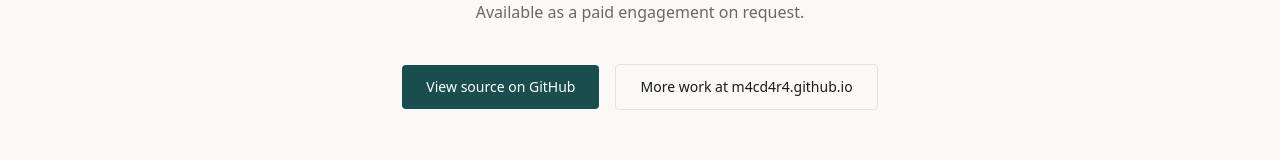
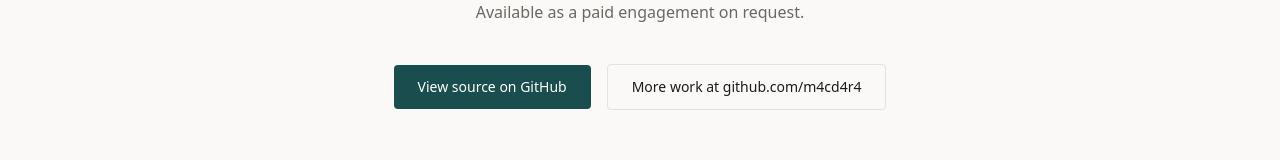
Before and after one commit to m4cd4r4/assay, a Next.js app: page / in a window 1280 px wide. Shown: the part 3890-4050 px from the top of the page. Built offline with nearby package versions, Linux system fonts and the light colour scheme.

Commit message:
fix: retired portfolio site, point author links at github.com/m4cd4r4

```diff
--- a/src/app/page.tsx
+++ b/src/app/page.tsx
@@ -364,12 +364,12 @@ export default function Home() {
                 View source on GitHub
               </a>
               <a
-                href="https://m4cd4r4.github.io/"
+                href="https://github.com/m4cd4r4"
                 target="_blank"
                 rel="noopener noreferrer"
                 className="rounded border border-border px-6 py-3 text-sm font-medium text-foreground transition-colors hover:bg-surface"
               >
-                More work at m4cd4r4.github.io
+                More work at github.com/m4cd4r4
               </a>
             </div>
           </div>
```
